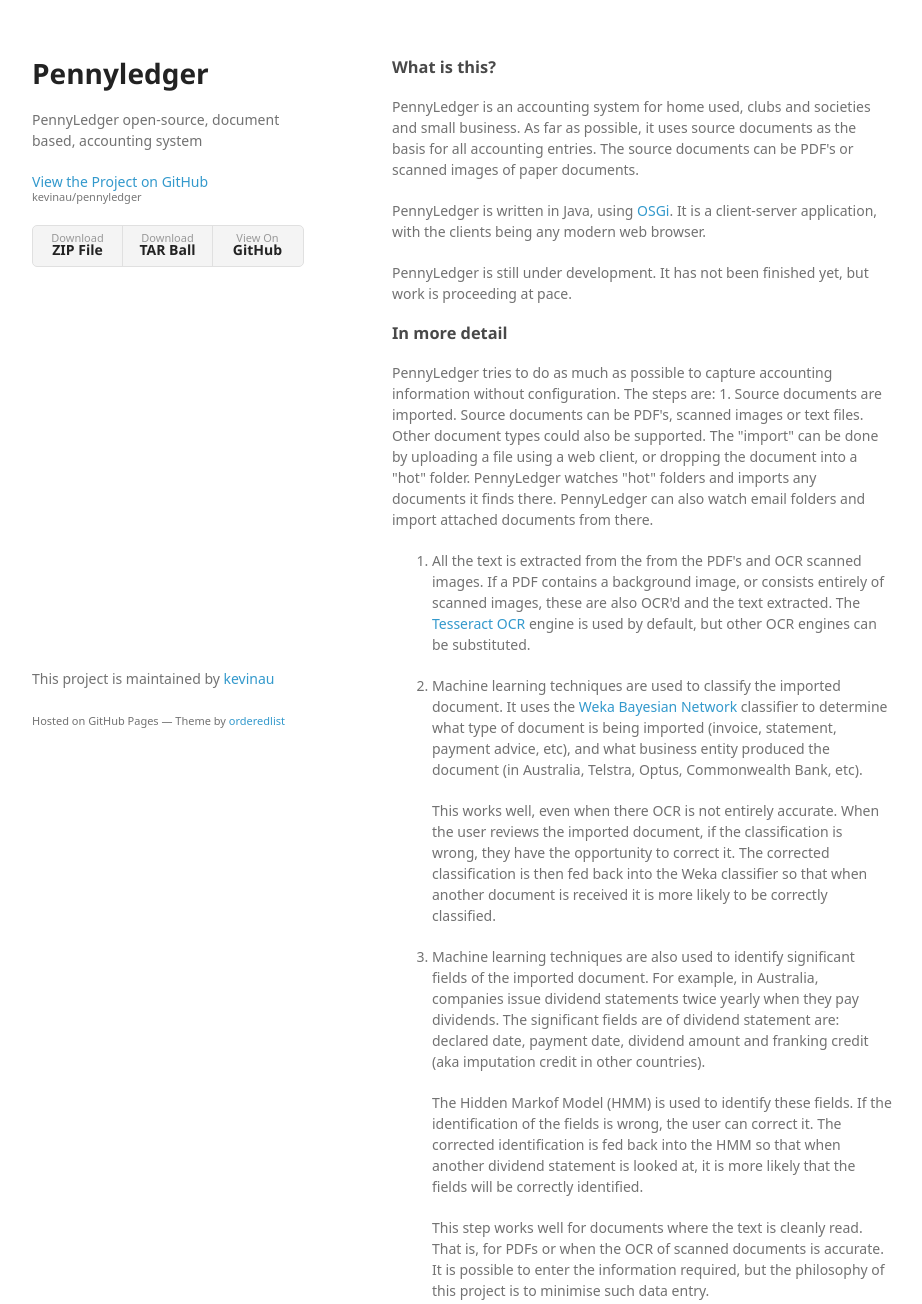
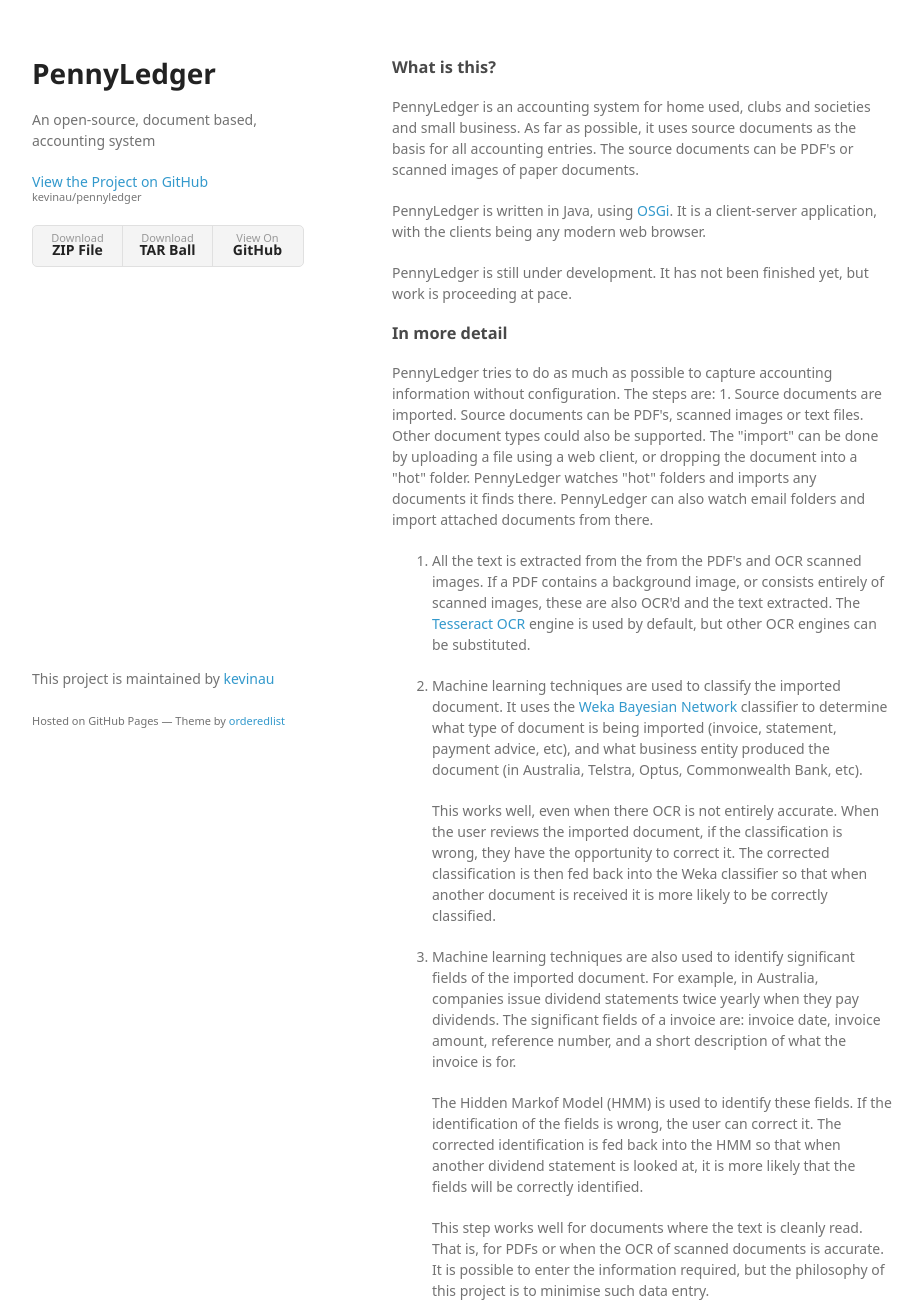
Before and after one commit to kevinau/pennyledger, a plain HTML site: page index.html in a window 1280 px wide. Shown: the top 1304 px of the page, without its empty margins (178-1100 px from the left). Drawn offline with Linux system fonts and the light colour scheme; a web font is replaced by a local one.

```diff
--- a/index.html
+++ b/index.html
@@ -3,7 +3,7 @@
   <head>
     <meta charset="utf-8">
     <meta http-equiv="X-UA-Compatible" content="chrome=1">
-    <title>Pennyledger by kevinau</title>
+    <title>PennyLedger by kevinau</title>
 
     <link rel="stylesheet" href="stylesheets/styles.css">
     <link rel="stylesheet" href="stylesheets/github-light.css">
@@ -15,8 +15,8 @@
   <body>
     <div class="wrapper">
       <header>
-        <h1>Pennyledger</h1>
-        <p>PennyLedger open-source, document based, accounting system</p>
+        <h1>PennyLedger</h1>
+        <p>An open-source, document based, accounting system</p>
 
         <p class="view"><a href="https://github.com/kevinau/pennyledger">View the Project on GitHub <small>kevinau/pennyledger</small></a></p>
 
@@ -51,7 +51,7 @@
 <p>This works well, even when there OCR is not entirely accurate.  When the user reviews the imported document, if the classification is wrong, they have the opportunity to correct it.  The corrected classification is then fed back into the Weka classifier so that when another document is received it is more likely to be correctly classified.</p>
 </li>
 <li>
-<p>Machine learning techniques are also used to identify significant fields of the imported document.  For example, in Australia, companies issue dividend statements twice yearly when they pay dividends.  The significant fields are of dividend statement are: declared date, payment date, dividend amount and franking credit (aka imputation credit in other countries).</p>
+<p>Machine learning techniques are also used to identify significant fields of the imported document.  For example, in Australia, companies issue dividend statements twice yearly when they pay dividends.  The significant fields of a invoice are: invoice date, invoice amount, reference number, and a short description of what the invoice is for.</p>
 
 <p>The Hidden Markof Model (HMM) is used to identify these fields.  If the identification of the fields is wrong, the user can correct it.  The corrected identification is fed back into the HMM so that when another dividend statement is looked at, it is more likely that the fields will be correctly identified.</p>
 
```
Also changed, not shown: params.json (+1 -1 lines).
